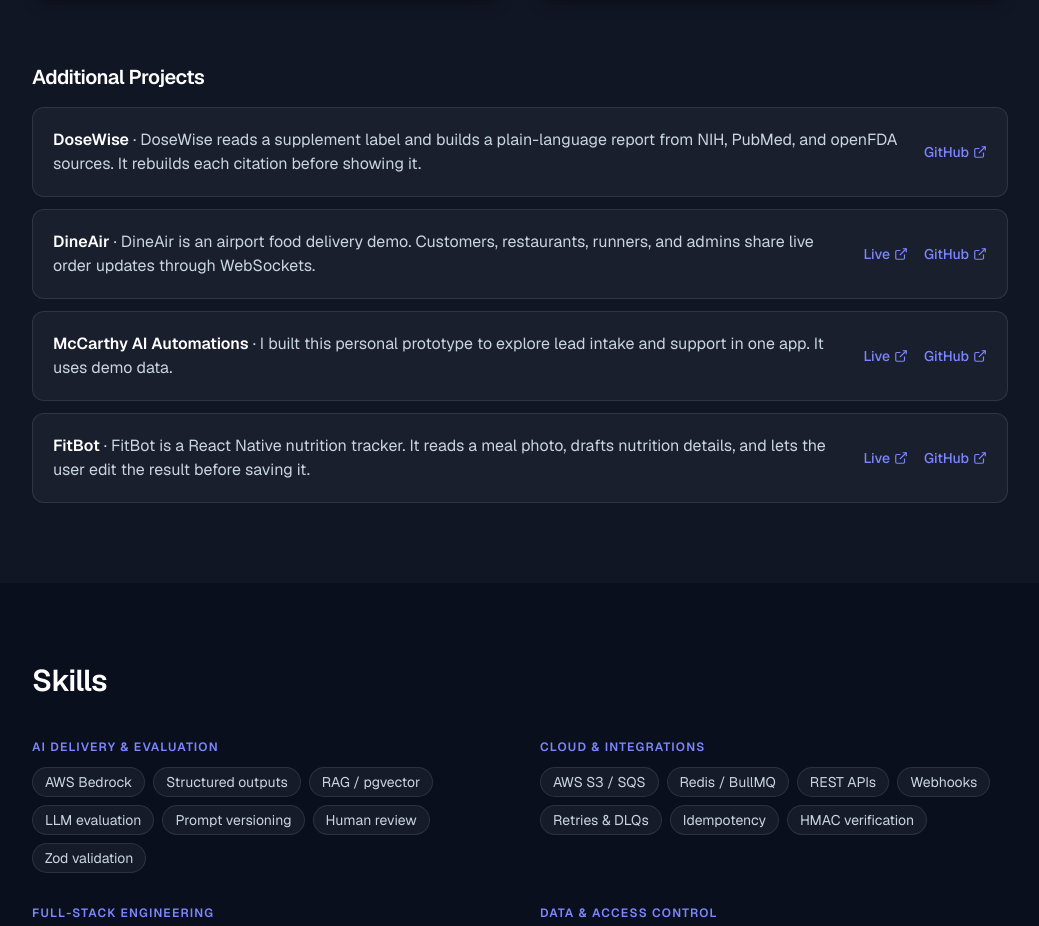
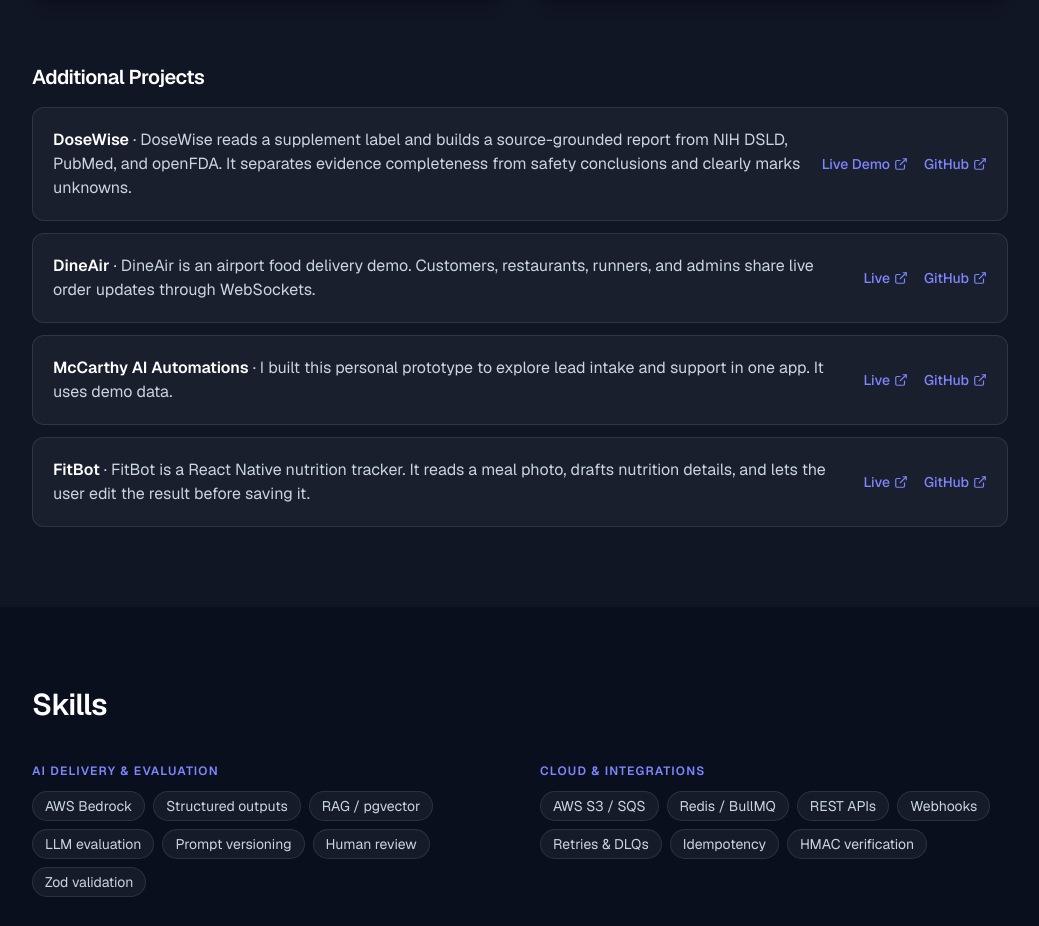
Before and after one commit to BMcCarthy96/portfolio, a Next.js app: page / in a window 1280 px wide. Shown: the part 2725-3651 px from the top of the page, without its empty margins (120-1159 px from the left). Built offline with nearby package versions, Linux system fonts and the light colour scheme.

Commit message:
Add DoseWise live demo link

```diff
--- a/data/projects.ts
+++ b/data/projects.ts
@@ -198,8 +198,9 @@
   {
     name: "DoseWise",
     description:
-      "DoseWise reads a supplement label and builds a plain-language report from NIH, PubMed, and openFDA sources. It rebuilds each citation before showing it.",
+      "DoseWise reads a supplement label and builds a source-grounded report from NIH DSLD, PubMed, and openFDA. It separates evidence completeness from safety conclusions and clearly marks unknowns.",
     links: [
+      { label: "Live Demo", href: "https://dose-wise-beta.vercel.app" },
       { label: "GitHub", href: "https://github.com/BMcCarthy96/DoseWise" },
     ],
   },
```
